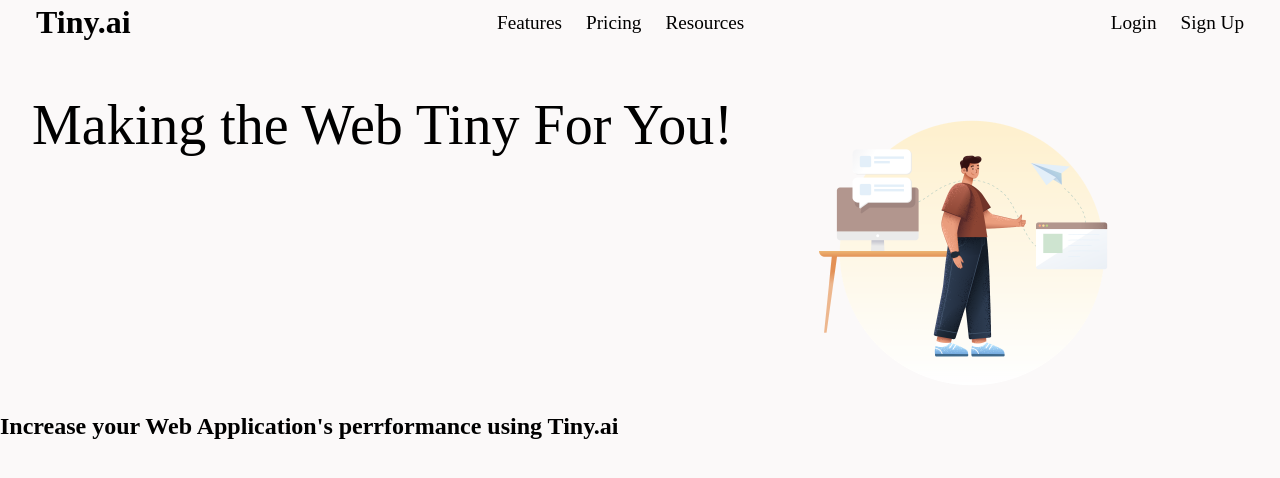
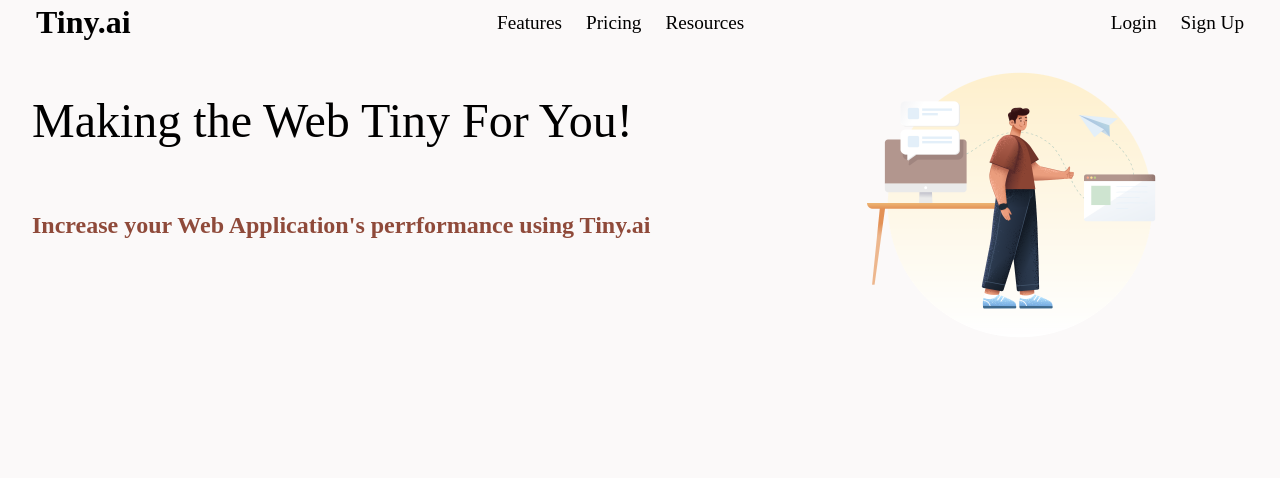
Before and after one commit to gantavya99/tiny-ai, a React (Create React App) app in the folder tiny.ai/: page / in a window 1280 px wide. Shown: the top 478 px of the page. Built offline with nearby package versions, Linux system fonts and the light colour scheme.

Commit message:
Fixed image and text alignment

```diff
--- a/tiny.ai/src/components/Hero.jsx
+++ b/tiny.ai/src/components/Hero.jsx
@@ -7,11 +7,10 @@
       <h1 className="title">
             Making the Web Tiny For You!
         </h1>
-        <img src={heroimg} className="hero-image"/>
+        <h2 className="title-2">Increase your Web Application's perrformance using Tiny.ai</h2>
       </div>
-
-        <h2 className="title-2">Increase your Web Application's perrformance using Tiny.ai</h2>
-    </div>
+      <div><img src={heroimg} className="hero-image"/></div>
+        </div>
   )
 }
 
--- a/tiny.ai/src/styles.css
+++ b/tiny.ai/src/styles.css
@@ -43,19 +43,29 @@
     text-align:center;
     padding-top: 2rem;
 }
+.container{
+    display:flex;
+    flex-direction:row;
+    justify-content:space-between;
+}
 .hero{
-    display:flex;
-    justify-content: space-between;
+    flex-direction:column;
     padding-top:3rem;
 }
 .hero-image{
     height: 40vh;
     float:right;
     padding-right:2rem;
-    margin-right:6rem;
+    margin-right:3rem;
 }
 .title{
-    font-size:3.5rem;
+    font-size:3rem;
     font-weight:200;
     margin-left:2rem;
 }
+.title-2{
+    margin-left:2rem;
+    padding-top:4rem;
+    font-weight:bold;
+    color:#8f4a3a;
+}
```
